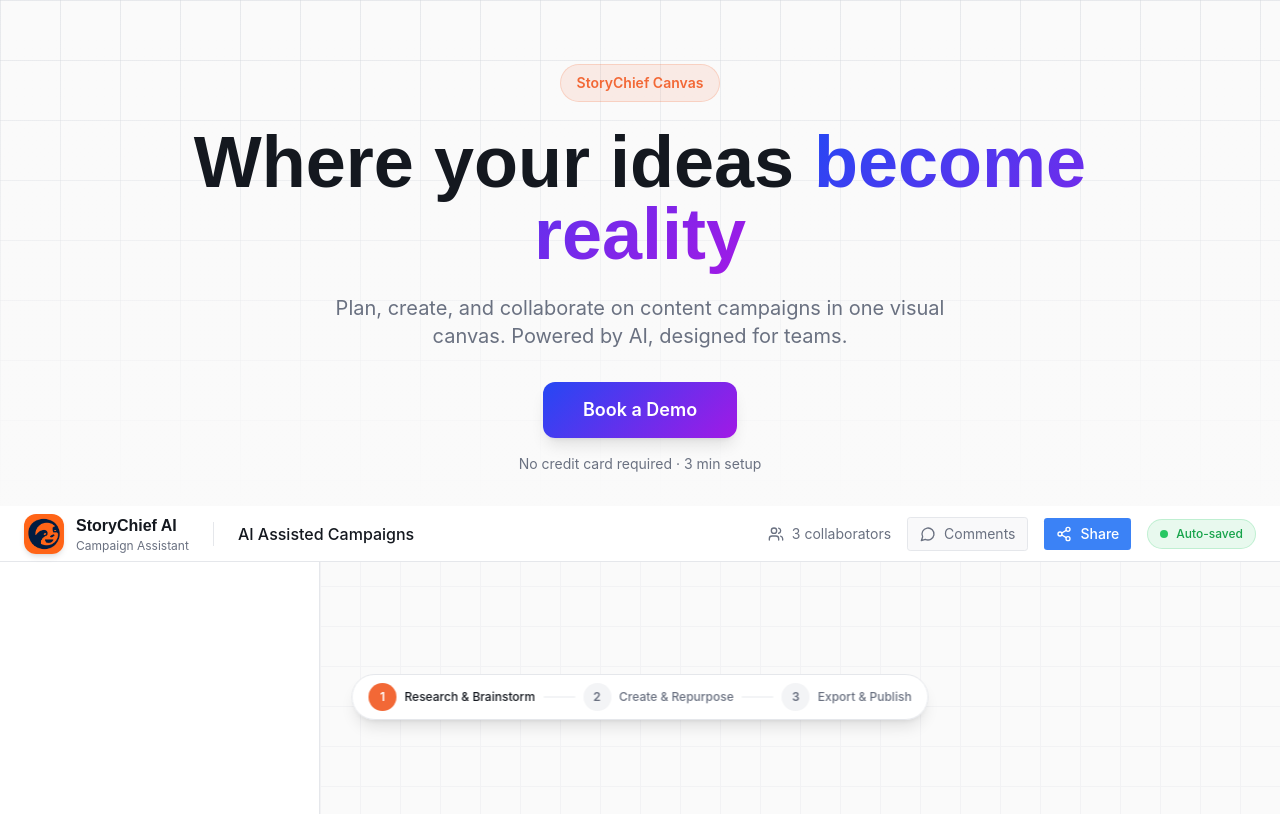
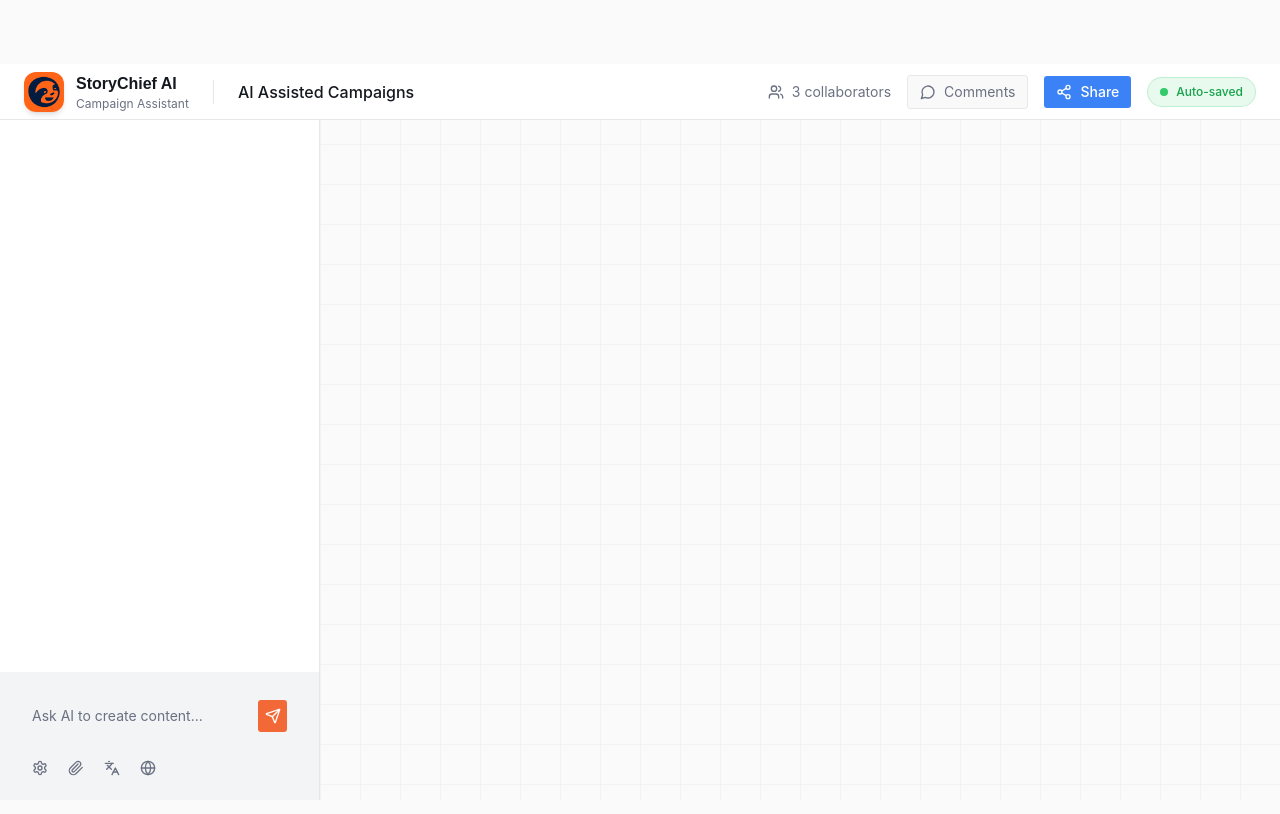
Before and after one commit to ValeriStoryChief/canvas2-0977fe96, a React (Vite) app: page / in a window 1280 px wide. Shown: the top 814 px of the page. Built offline with nearby package versions, Linux system fonts and the light colour scheme; the HTML template or start-up script is replaced by a standard one.

Commit message:
Changes
Co-authored-by: ValeriStoryChief <45742658+ValeriStoryChief@users.noreply.github.com>

```diff
--- a/src/pages/Index.tsx
+++ b/src/pages/Index.tsx
@@ -1,26 +1,9 @@
-import { HeroSection } from "@/components/HeroSection";
 import { FullScreenCanvas } from "@/components/FullScreenCanvas";
-import { useMobileCanvas } from "@/hooks/useMobileCanvas";
 
 const Index = () => {
-  const { isMobile, isTablet } = useMobileCanvas();
-
-  // On mobile/tablet, show hero + canvas
-  if (isMobile || isTablet) {
-    return (
-      <div className="min-h-screen bg-background">
-        <HeroSection />
-        <FullScreenCanvas />
-      </div>
-    );
-  }
-
   return (
-    <div className="min-h-screen bg-background scroll-smooth">
-      <main>
-        <HeroSection />
-        <FullScreenCanvas />
-      </main>
+    <div className="min-h-screen bg-background">
+      <FullScreenCanvas />
     </div>
   );
 };
```
